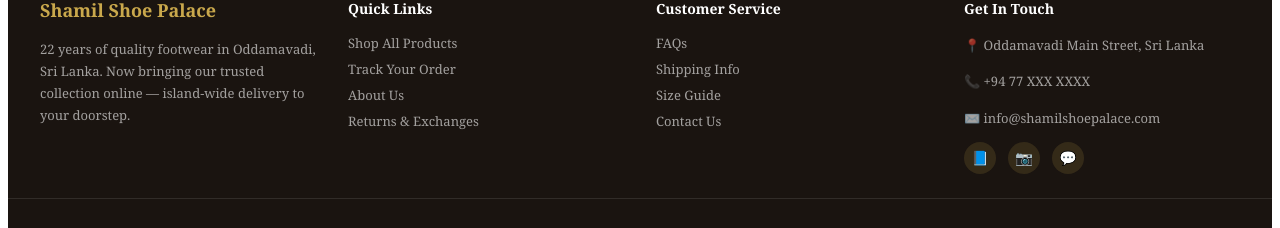
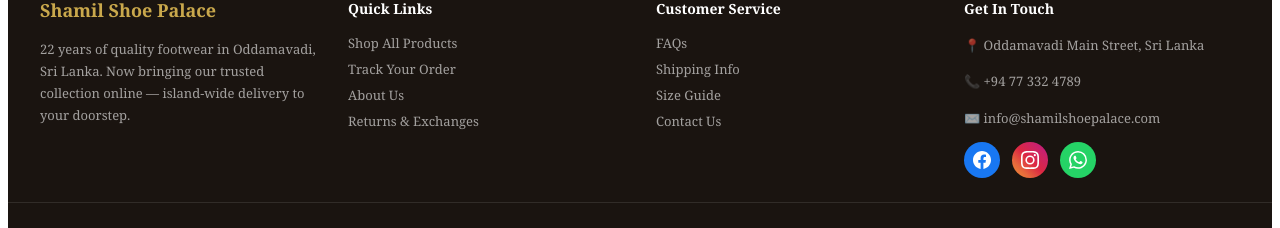
Before and after one commit to sumlamusthafa/shamil-shoe-palace, a React (Create React App) app in the folder frontend/: page / in a window 1280 px wide. Shown: the part 856-1084 px from the top of the page. Built offline with nearby package versions, Linux system fonts and the light colour scheme; no server answers.

Commit message:
Update footer with social media icons

```diff
--- a/frontend/src/components/Footer.js
+++ b/frontend/src/components/Footer.js
@@ -43,15 +43,39 @@
             📍 Oddamavadi Main Street, Sri Lanka
           </p>
           <p style={{ color: 'rgba(255,255,255,0.6)', fontSize: '13px', lineHeight: '1.8', marginBottom: '4px' }}>
-            📞 +94 77 XXX XXXX
+            📞 +94 77 332 4789
           </p>
           <p style={{ color: 'rgba(255,255,255,0.6)', fontSize: '13px', lineHeight: '1.8', marginBottom: '12px' }}>
             ✉️ info@shamilshoepalace.com
           </p>
+
+          {/* Social Media Icons */}
           <div style={{ display: 'flex', gap: '12px' }}>
-            <a href="#" style={{ width: '32px', height: '32px', background: 'rgba(201,168,76,0.15)', borderRadius: '50%', display: 'flex', alignItems: 'center', justifyContent: 'center', textDecoration: 'none', fontSize: '14px' }}>📘</a>
-            <a href="#" style={{ width: '32px', height: '32px', background: 'rgba(201,168,76,0.15)', borderRadius: '50%', display: 'flex', alignItems: 'center', justifyContent: 'center', textDecoration: 'none', fontSize: '14px' }}>📷</a>
-            <a href="#" style={{ width: '32px', height: '32px', background: 'rgba(201,168,76,0.15)', borderRadius: '50%', display: 'flex', alignItems: 'center', justifyContent: 'center', textDecoration: 'none', fontSize: '14px' }}>💬</a>
+
+            {/* Facebook */}
+            <a href="#" target="_blank" rel="noopener noreferrer"
+              style={{ width: '36px', height: '36px', background: '#1877F2', borderRadius: '50%', display: 'flex', alignItems: 'center', justifyContent: 'center', textDecoration: 'none' }}>
+              <svg xmlns="http://www.w3.org/2000/svg" width="18" height="18" viewBox="0 0 24 24" fill="white">
+                <path d="M24 12.073c0-6.627-5.373-12-12-12s-12 5.373-12 12c0 5.99 4.388 10.954 10.125 11.854v-8.385H7.078v-3.47h3.047V9.43c0-3.007 1.792-4.669 4.533-4.669 1.312 0 2.686.235 2.686.235v2.953H15.83c-1.491 0-1.956.925-1.956 1.874v2.25h3.328l-.532 3.47h-2.796v8.385C19.612 23.027 24 18.062 24 12.073z"/>
+              </svg>
+            </a>
+
+            {/* Instagram */}
+            <a href="https://www.instagram.com/shamilshoepalace?igsh=MWw2NnVvNzQzYWUzcg==" target="_blank" rel="noopener noreferrer"
+              style={{ width: '36px', height: '36px', background: 'linear-gradient(45deg, #f09433, #e6683c, #dc2743, #cc2366, #bc1888)', borderRadius: '50%', display: 'flex', alignItems: 'center', justifyContent: 'center', textDecoration: 'none' }}>
+              <svg xmlns="http://www.w3.org/2000/svg" width="18" height="18" viewBox="0 0 24 24" fill="white">
+                <path d="M12 2.163c3.204 0 3.584.012 4.85.07 3.252.148 4.771 1.691 4.919 4.919.058 1.265.069 1.645.069 4.849 0 3.205-.012 3.584-.069 4.849-.149 3.225-1.664 4.771-4.919 4.919-1.266.058-1.644.07-4.85.07-3.204 0-3.584-.012-4.849-.07-3.26-.149-4.771-1.699-4.919-4.92-.058-1.265-.07-1.644-.07-4.849 0-3.204.013-3.583.07-4.849.149-3.227 1.664-4.771 4.919-4.919 1.266-.057 1.645-.069 4.849-.069zM12 0C8.741 0 8.333.014 7.053.072 2.695.272.273 2.69.073 7.052.014 8.333 0 8.741 0 12c0 3.259.014 3.668.072 4.948.2 4.358 2.618 6.78 6.98 6.98C8.333 23.986 8.741 24 12 24c3.259 0 3.668-.014 4.948-.072 4.354-.2 6.782-2.618 6.979-6.98.059-1.28.073-1.689.073-4.948 0-3.259-.014-3.667-.072-4.947-.196-4.354-2.617-6.78-6.979-6.98C15.668.014 15.259 0 12 0zm0 5.838a6.162 6.162 0 100 12.324 6.162 6.162 0 000-12.324zM12 16a4 4 0 110-8 4 4 0 010 8zm6.406-11.845a1.44 1.44 0 100 2.881 1.44 1.44 0 000-2.881z"/>
+              </svg>
+            </a>
+
+            {/* WhatsApp */}
+            <a href="https://wa.me/94773324789" target="_blank" rel="noopener noreferrer"
+              style={{ width: '36px', height: '36px', background: '#25D366', borderRadius: '50%', display: 'flex', alignItems: 'center', justifyContent: 'center', textDecoration: 'none' }}>
+              <svg xmlns="http://www.w3.org/2000/svg" width="18" height="18" viewBox="0 0 24 24" fill="white">
+                <path d="M17.472 14.382c-.297-.149-1.758-.867-2.03-.967-.273-.099-.471-.148-.67.15-.197.297-.767.966-.94 1.164-.173.199-.347.223-.644.075-.297-.15-1.255-.463-2.39-1.475-.883-.788-1.48-1.761-1.653-2.059-.173-.297-.018-.458.13-.606.134-.133.298-.347.446-.52.149-.174.198-.298.298-.497.099-.198.05-.371-.025-.52-.075-.149-.669-1.612-.916-2.207-.242-.579-.487-.5-.669-.51-.173-.008-.371-.01-.57-.01-.198 0-.52.074-.792.372-.272.297-1.04 1.016-1.04 2.479 0 1.462 1.065 2.875 1.213 3.074.149.198 2.096 3.2 5.077 4.487.709.306 1.262.489 1.694.625.712.227 1.36.195 1.871.118.571-.085 1.758-.719 2.006-1.413.248-.694.248-1.289.173-1.413-.074-.124-.272-.198-.57-.347m-5.421 7.403h-.004a9.87 9.87 0 01-5.031-1.378l-.361-.214-3.741.982.998-3.648-.235-.374a9.86 9.86 0 01-1.51-5.26c.001-5.45 4.436-9.884 9.888-9.884 2.64 0 5.122 1.03 6.988 2.898a9.825 9.825 0 012.893 6.994c-.003 5.45-4.437 9.884-9.885 9.884m8.413-18.297A11.815 11.815 0 0012.05 0C5.495 0 .16 5.335.157 11.892c0 2.096.547 4.142 1.588 5.945L.057 24l6.305-1.654a11.882 11.882 0 005.683 1.448h.005c6.554 0 11.89-5.335 11.893-11.893a11.821 11.821 0 00-3.48-8.413z"/>
+              </svg>
+            </a>
+
           </div>
         </div>
 
```
